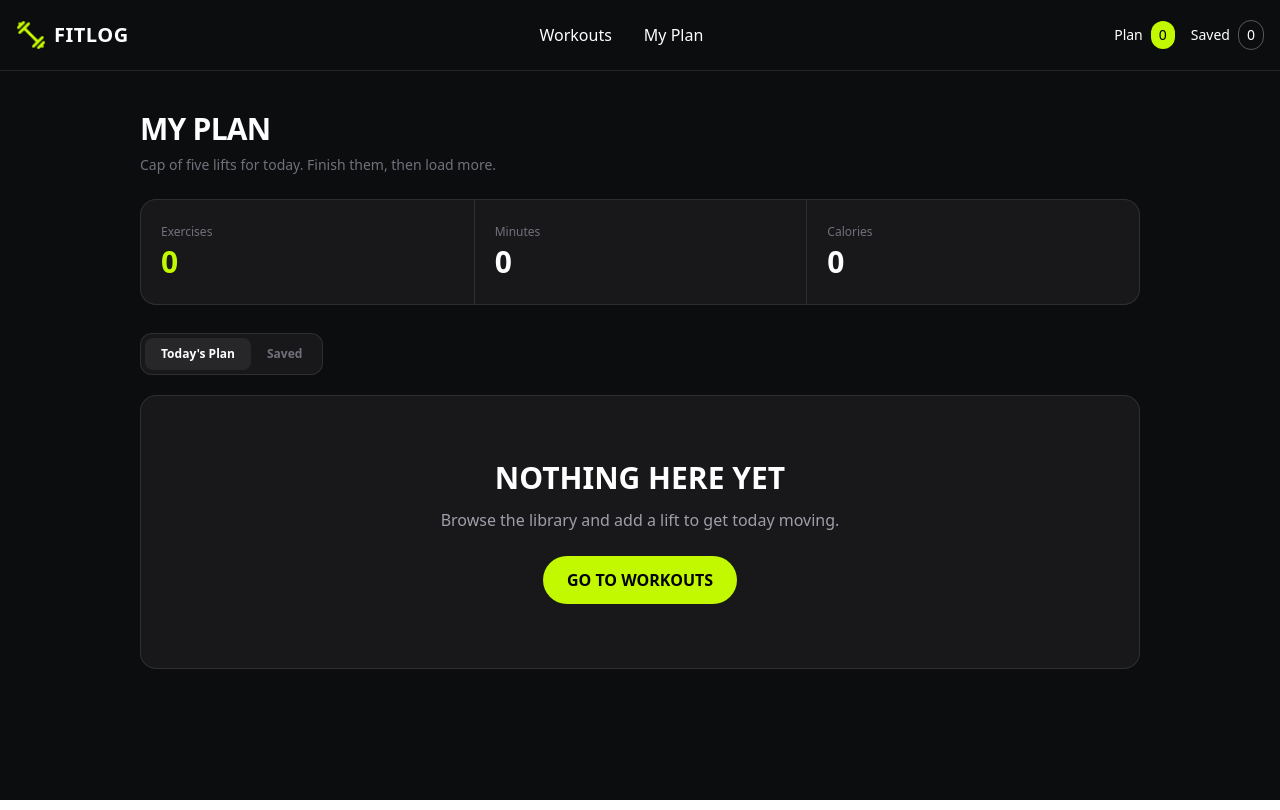
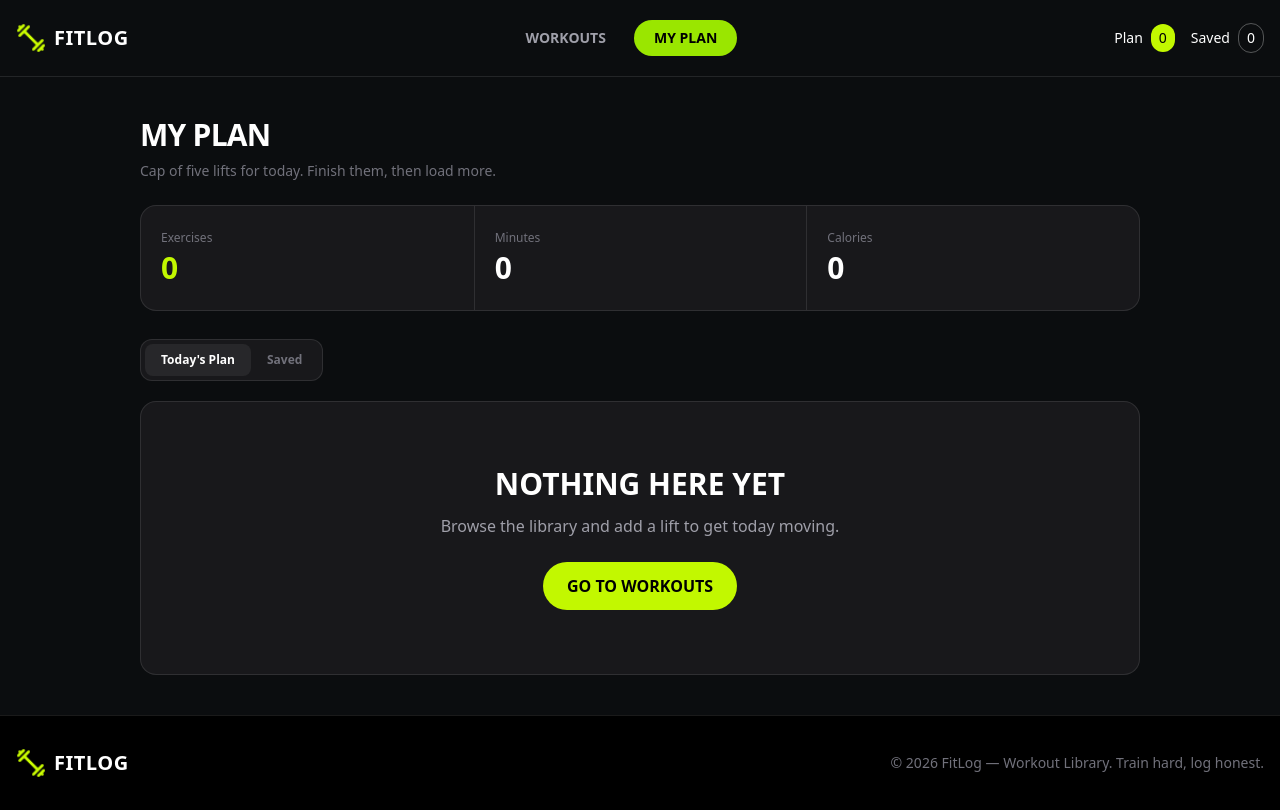
Before and after one commit to Rahat-Karim5452/Fitlog-web, a Next.js app: page /my-plan in a window 1280 px wide. Built offline with nearby package versions, Linux system fonts and the light colour scheme.

Commit message:
Navabr and Footer added

```diff
--- a/src/app/layout.tsx
+++ b/src/app/layout.tsx
@@ -5,6 +5,7 @@ import { Bounce, Slide, ToastContainer } from "react-toastify";
 import FitLogProvider from "@/context/FitLogContext";
 import { Oswald } from "next/font/google";
 import Navbar from "@/components/Navbar";
+import Footer from "@/components/Footer";
 
 const oswald = Oswald({
   subsets: ["latin"],
@@ -35,7 +36,7 @@ export default function RootLayout({ children }: LayoutProps<"/">) {
         <FitLogProvider>
           <Navbar />
           {children}
-
+          <Footer />
           <ToastContainer
             position="top-right"
             autoClose={1000}
--- /dev/null
+++ b/src/components/Footer.tsx
@@ -0,0 +1,25 @@
+import Image from "next/image";
+import Logo from "../../public/images/logo.png";
+import Link from "next/link";
+
+const Footer = () => {
+  return (
+    <footer className="border-t border-white/10 bg-black">
+      <div className="mx-auto flex max-w-7xl flex-col gap-5 px-4 py-8 sm:flex-row sm:items-center sm:justify-between">
+        <Link
+          href="/"
+          className="flex items-center gap-2 font-black tracking-wider"
+        >
+          <Image src={Logo} alt="FitLog Logo" width={30} height={30} />
+          <span className="text-xl font-bold tracking-wide">FITLOG</span>
+        </Link>
+
+        <p className="text-sm text-zinc-500">
+          © 2026 FitLog — Workout Library. Train hard, log honest.
+        </p>
+      </div>
+    </footer>
+  );
+};
+
+export default Footer;
--- /dev/null
+++ b/src/components/NavLinks.tsx
@@ -0,0 +1,36 @@
+"use client";
+
+import Link from "next/link";
+import { usePathname } from "next/navigation";
+
+const NavLinks = () => {
+  const pathname = usePathname();
+
+  return (
+    <div className="hidden items-center gap-2 md:flex">
+      <Link
+        href="/"
+        className={`rounded-full px-5 py-2 text-sm font-bold uppercase transition ${
+          pathname === "/"
+            ? "bg-lime-400 text-black"
+            : "text-zinc-400 hover:text-white"
+        }`}
+      >
+        Workouts
+      </Link>
+
+      <Link
+        href="/my-plan"
+        className={`rounded-full px-5 py-2 text-sm font-bold uppercase transition ${
+          pathname === "/my-plan"
+            ? "bg-lime-400 text-black"
+            : "text-zinc-400 hover:text-white"
+        }`}
+      >
+        My Plan
+      </Link>
+    </div>
+  );
+};
+
+export default NavLinks;
--- a/src/components/Navbar.tsx
+++ b/src/components/Navbar.tsx
@@ -2,6 +2,7 @@ import Image from "next/image";
 import Link from "next/link";
 import Logo from "../../public/images/logo.png";
 import NavbarCounters from "./NavbarCounters";
+import NavLinks from "./NavLinks";
 
 const Navbar = () => {
   return (
@@ -14,13 +15,7 @@ const Navbar = () => {
         </Link>
 
         <div className=" hidden items-center gap-8 md:flex">
-          <Link href="/" className="hover:text-[#C2F800] ">
-            Workouts
-          </Link>
-
-          <Link href="/my-plan" className="hover:text-[#C2F800] ">
-            My Plan
-          </Link>
+          <NavLinks />
         </div>
 
         <NavbarCounters />
```
